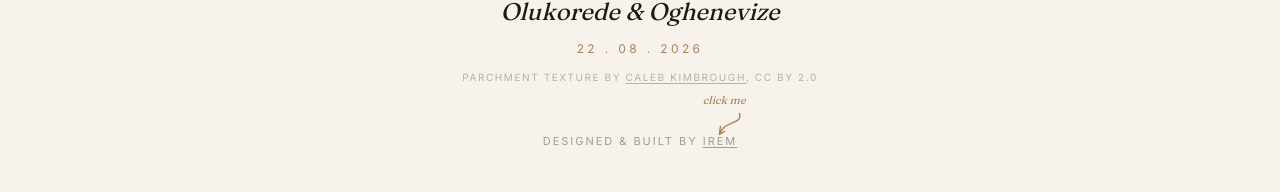
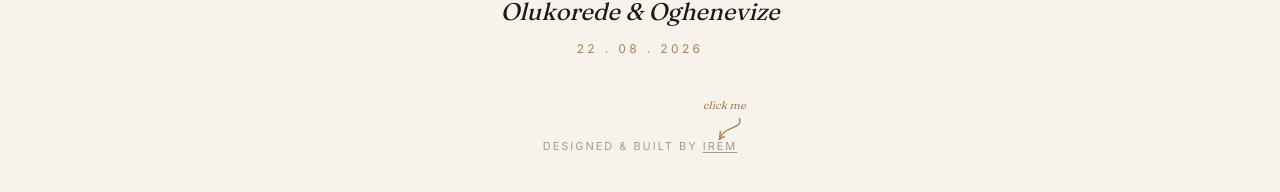
Before and after one commit to Niola-DC/olukorede-and-oghenevize, a Next.js app: page / in a window 1280 px wide. Shown: the part 10068-10260 px from the top of the page. Built offline with nearby package versions, Linux system fonts and the light colour scheme.

Commit message:
ADJUST Spacing

```diff
--- a/app/components/Footer.tsx
+++ b/app/components/Footer.tsx
@@ -20,20 +20,9 @@ export default function Footer() {
         <div className="mx-auto mt-10 h-px w-16 bg-line" />
 
         <p className="mt-10 font-display text-2xl italic">Olukorede &amp; Oghenevize</p>
-        <p className="eyebrow mt-3">22 . 08 . 2026</p>
+        <p className="eyebrow mt-3 mb-8">22 . 08 . 2026</p>
 
-        <p className="mt-3 text-[10px] uppercase tracking-[0.16em] text-ink/30">
-          Parchment texture by{" "}
-          <a
-            href="https://www.flickr.com/photos/calebkimbrough/4691644631"
-            className="underline underline-offset-2 hover:text-ink/60"
-          >
-            Caleb Kimbrough
-          </a>
-          , CC BY 2.0
-        </p>
-
-        <p className="mt-12 text-[11px] uppercase tracking-[0.18em] text-ink/40">
+        <p className="mt-20 text-[11px] uppercase tracking-[0.18em] text-ink/40">
           Designed &amp; built by{" "}
           <span className="relative inline-block">
             <a
```
